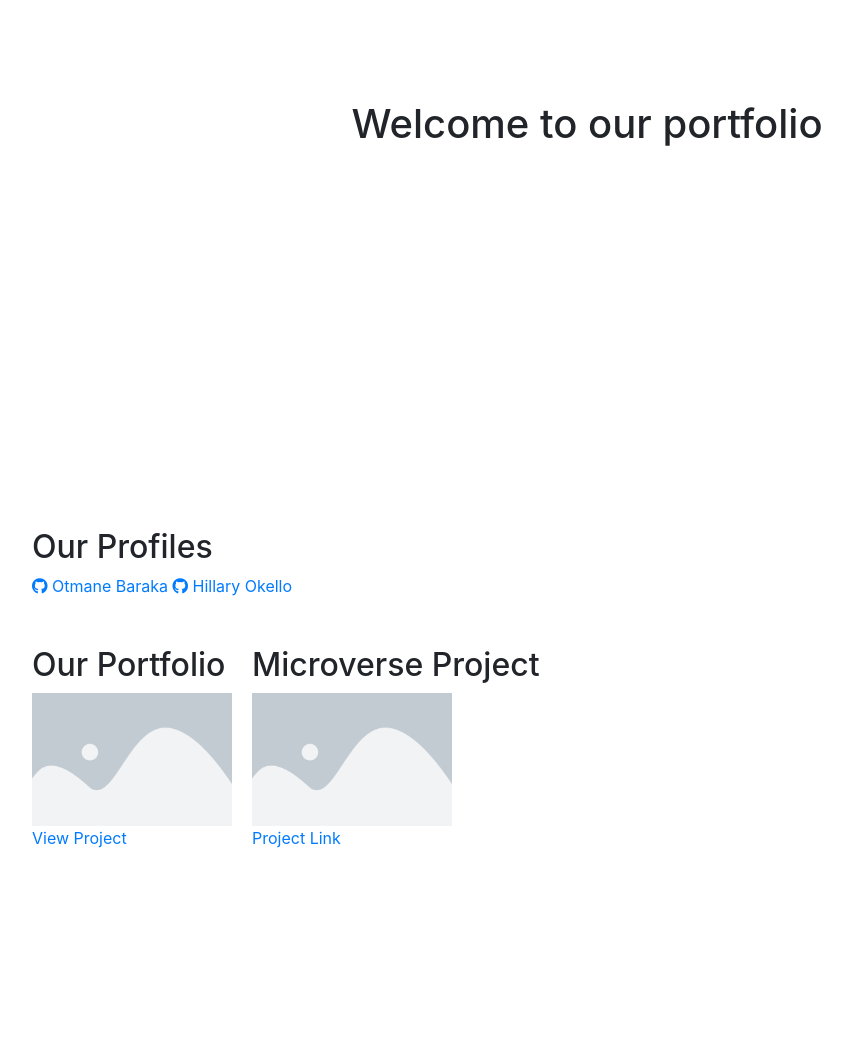
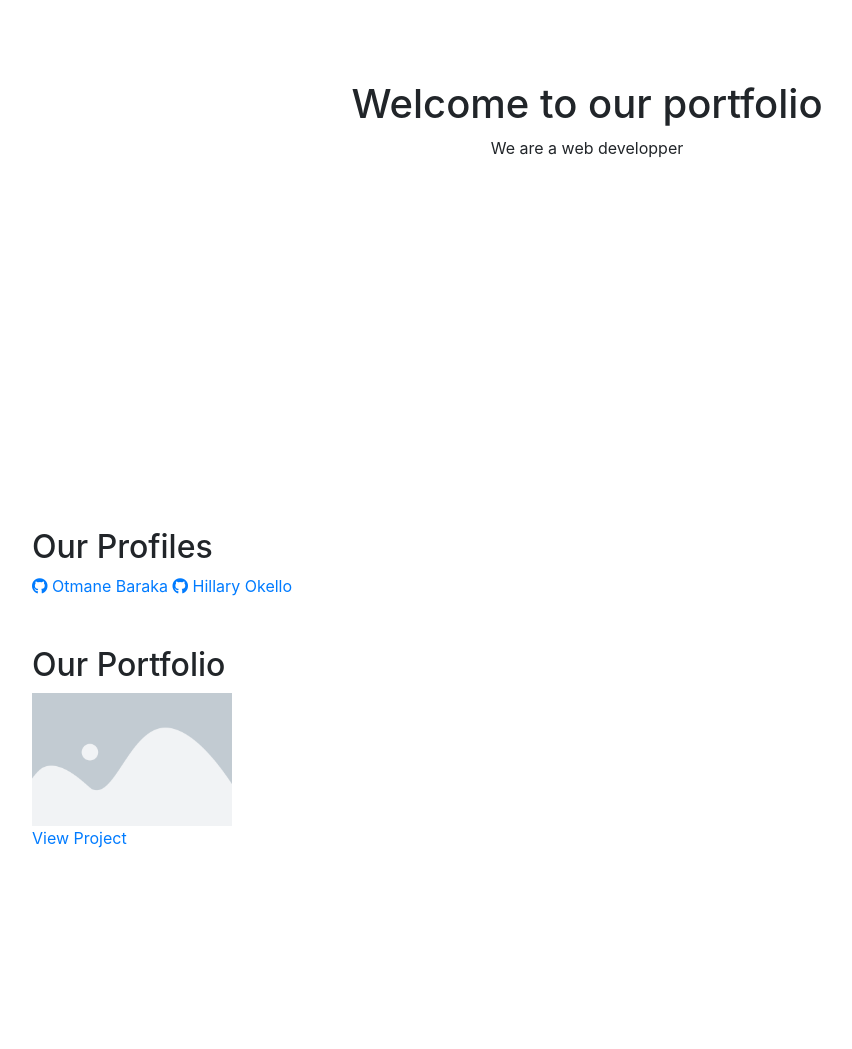
Before and after one commit to HillaryOkello/Microverse_project, a plain HTML site: page index.html in a window 1280 px wide. Shown: the part 320-1369 px from the top of the page, without its empty margins (53-905 px from the left). Drawn offline with nearby package versions, Linux system fonts and the light colour scheme.

Commit message:
complete tasks

```diff
--- a/css/style.css
+++ b/css/style.css
@@ -11,16 +11,16 @@
 #projects{
     height: 50vh;
 }
-.project{
+.project-tile{
     width: 200px;
 }
-.project-title {
+.project-tile h2 {
     white-space: nowrap;
 }
-.project:not(:last-child){
+.project-tile:not(:last-child){
     margin-right: 20px;
 }
-#projects .project .img-project{
+#projects .project-tile .img-project{
     width: 100%;
     height: auto;
 }
--- a/index.html
+++ b/index.html
@@ -3,14 +3,14 @@
 
 <head>
     <meta charset="UTF-8">
-    <title>Fork Me! FCC: Test Suite Template</title>
+    <title>Portfolio</title>
     <link rel="stylesheet" href="https://cdnjs.cloudflare.com/ajax/libs/twitter-bootstrap/4.5.0/css/bootstrap.min.css">
     <link rel="stylesheet" href="https://cdnjs.cloudflare.com/ajax/libs/font-awesome/5.14.0/css/all.min.css">
     <link rel="stylesheet" href="css/style.css">
 </head>
 
 <body>
-    <nav class="navbar navbar-expand-lg navbar-light bg-light fixed-top">
+    <nav id="navbar" class="navbar navbar-expand-lg navbar-light bg-light fixed-top">
         <a class="navbar-brand">Portfolio</a>
         <button class="navbar-toggler" data-target="#my-nav" data-toggle="collapse" aria-controls="my-nav" aria-expanded="false" aria-label="Toggle navigation">
         <span class="navbar-toggler-icon"></span>
@@ -30,8 +30,9 @@
         </div>
     </nav>
     <div class="container">
-        <section id="welcome-section" class="mt-5 d-flex justify-content-center align-items-center">
+        <section id="welcome-section" class="mt-5 d-flex justify-content-center align-items-center flex-column">
             <h1>Welcome to our portfolio</h1>
+            <p>We are a web developper</p>
         </section>
         <section id="about-us">
             <h2 class="about-title">Our Profiles</h2>
@@ -39,15 +40,10 @@
             <a href="https://github.com/HillaryOkello" target="_blank"><i class="fab fa-github"></i> Hillary Okello</a>
         </section>
         <section id="projects" class="d-flex my-5">
-            <div class="project">
-                <h2 class="project-title">Our Portfolio</h2>
+            <div class="project-tile">
+                <h2>Our Portfolio</h2>
                 <img src="assets/placeholder.png" class="img-project">
-                <a href="https://github.com/HillaryOkello/Microverse_project" target="_blank">View Project</a>
-            </div>
-            <div class="project">
-                <h2 class="project-title">Microverse Project</h2>
-                <img src="assets/placeholder.png" class="img-project">
-                <a href="https://github.com/HillaryOkello/Microverse_project">Project Link</a>
+                <a id="profile-link" href="https://github.com/HillaryOkello/Microverse_project" target="_blank">View Project</a>
             </div>
 
         </section>
```
